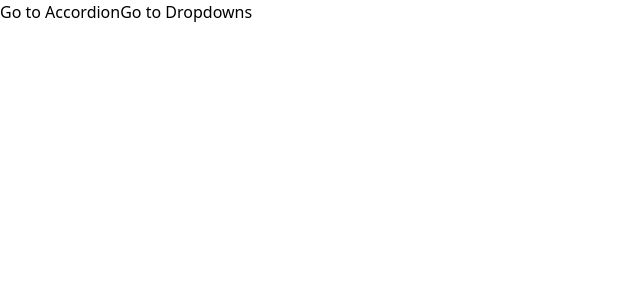
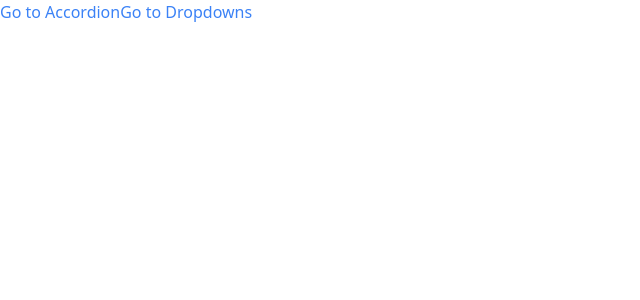
Before and after one commit to kardi06/react-coms, a React (Create React App) app: page / in a window 1280 px wide. Shown: the top 300 px of the page, without its empty margins (0-640 px from the left). Built offline with nearby package versions, Linux system fonts and the light colour scheme.

Commit message:
Link component styling

```diff
--- a/src/components/Link.js
+++ b/src/components/Link.js
@@ -1,4 +1,5 @@
 import { useContext } from "react";
+import classNames from "classnames";
 import  NavigationContext from "../context/navigation";
 
 const Link = ({to, children}) => {
@@ -9,8 +10,9 @@
         navigate(to);
     };
 
+    const classes = classNames('text-blue-500');
     return (
-        <a href={to} onClick={handleClick}>{children}</a>
+        <a className={classes} href={to} onClick={handleClick}>{children}</a>
     );
 }
 
```
